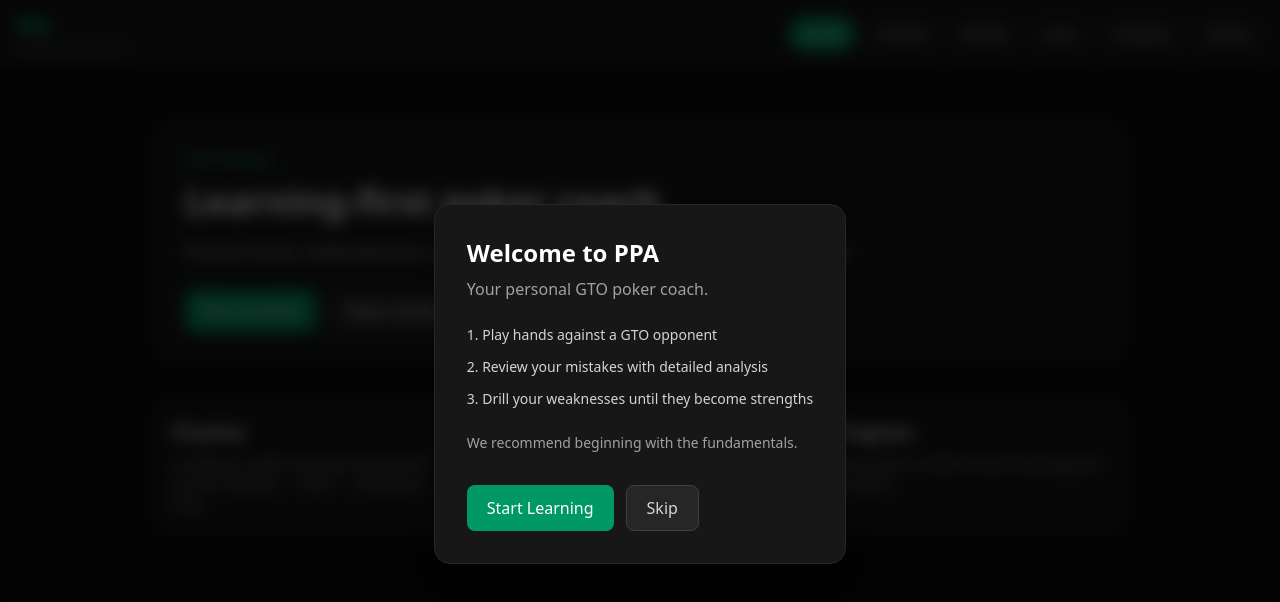
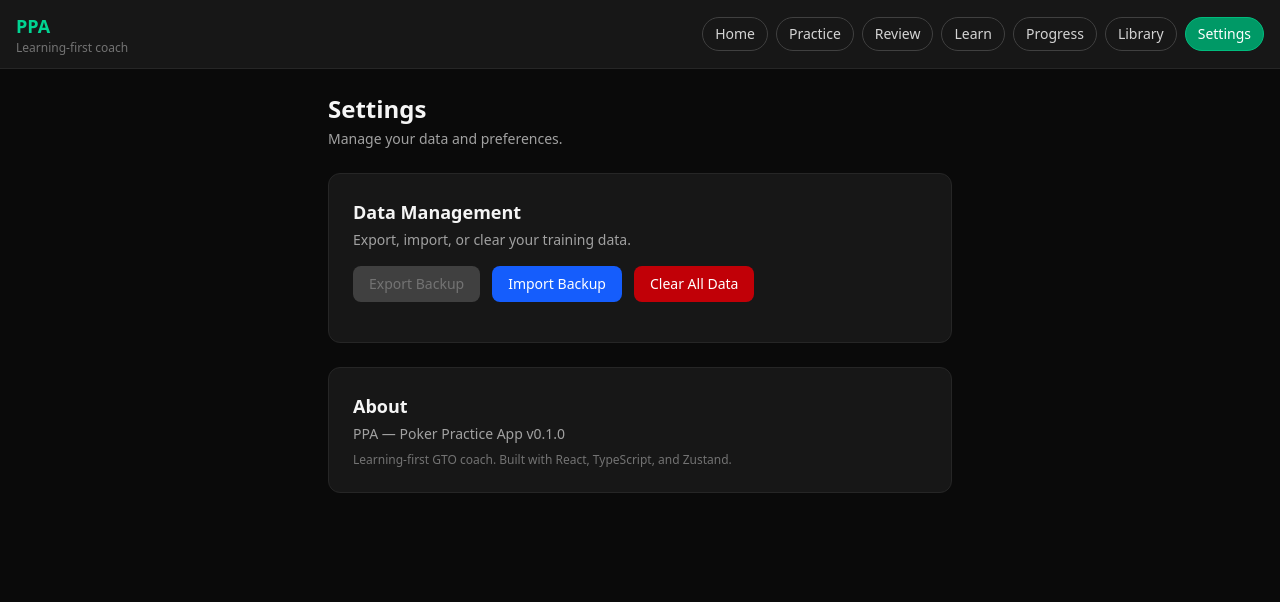
Before and after one commit to llynv/PPA, a React (Vite) app: page /settings in a window 1280 px wide. Before the commit this address led to /. Shown: the top 602 px of the page. Built offline with nearby package versions, Linux system fonts and the light colour scheme.

Commit message:
feat(m7): add Settings page with data export/import/clear controls

```diff
--- a/src/App.tsx
+++ b/src/App.tsx
@@ -8,6 +8,7 @@
 import { ProgressPage } from "./pages/ProgressPage";
 import { LibraryPage } from "./pages/LibraryPage";
 import { LearnPage } from "./pages/LearnPage";
+import { SettingsPage } from "./pages/SettingsPage";
 import { useHydration } from "./hooks/useHydration";
 
 function App() {
@@ -25,6 +26,7 @@
                 <Route path="learn" element={<LearnPage />} />
                 <Route path="progress" element={<ProgressPage />} />
                 <Route path="library" element={<LibraryPage />} />
+                <Route path="settings" element={<SettingsPage />} />
                 <Route path="*" element={<Navigate to="/" replace />} />
             </Route>
         </Routes>
--- a/src/components/layout/productNav.ts
+++ b/src/components/layout/productNav.ts
@@ -11,4 +11,5 @@
     { to: "/learn", label: "Learn" },
     { to: "/progress", label: "Progress" },
     { to: "/library", label: "Library" },
+    { to: "/settings", label: "Settings" },
 ];
--- /dev/null
+++ b/src/components/settings/DataManagement.tsx
@@ -0,0 +1,112 @@
+import { useState } from "react";
+import { useProgressStore } from "../../store/progressStore";
+
+export function DataManagement() {
+    const exportData = useProgressStore((s) => s.exportData);
+    const importData = useProgressStore((s) => s.importData);
+    const clearAllData = useProgressStore((s) => s.clearAllData);
+    const isHydrated = useProgressStore((s) => s.isHydrated);
+
+    const [status, setStatus] = useState<string | null>(null);
+    const [showClearConfirm, setShowClearConfirm] = useState(false);
+
+    const handleExport = async () => {
+        try {
+            const json = await exportData();
+            const blob = new Blob([json], { type: "application/json" });
+            const url = URL.createObjectURL(blob);
+            const a = document.createElement("a");
+            const date = new Date().toISOString().split("T")[0];
+            a.href = url;
+            a.download = `ppa-backup-${date}.json`;
+            a.click();
+            URL.revokeObjectURL(url);
+            setStatus("Data exported successfully");
+        } catch {
+            setStatus("Export failed");
+        }
+    };
+
+    const handleImport = () => {
+        const input = document.createElement("input");
+        input.type = "file";
+        input.accept = ".json";
+        input.onchange = async (e) => {
+            const file = (e.target as HTMLInputElement).files?.[0];
+            if (!file) return;
+            try {
+                const text = await file.text();
+                await importData(text);
+                setStatus("Data imported successfully");
+            } catch (err) {
+                setStatus(`Import failed: ${err instanceof Error ? err.message : "Unknown error"}`);
+            }
+        };
+        input.click();
+    };
+
+    const handleClear = async () => {
+        await clearAllData();
+        setShowClearConfirm(false);
+        setStatus("All data cleared");
+    };
+
+    return (
+        <div className="bg-neutral-900 border border-neutral-800 rounded-xl p-6">
+            <h2 className="text-lg font-bold text-neutral-100 mb-1">Data Management</h2>
+            <p className="text-neutral-400 text-sm mb-4">
+                Export, import, or clear your training data.
+            </p>
+
+            {!isHydrated && (
+                <p className="text-amber-400 text-sm mb-4">Loading data from storage...</p>
+            )}
+
+            <div className="flex flex-wrap gap-3 mb-4">
+                <button
+                    onClick={handleExport}
+                    disabled={!isHydrated}
+                    className="bg-emerald-600 hover:bg-emerald-500 disabled:bg-neutral-700 disabled:text-neutral-500 text-white px-4 py-2 rounded-lg text-sm font-medium transition-colors"
+                >
+                    Export Backup
+                </button>
+
+                <button
+                    onClick={handleImport}
+                    className="bg-blue-600 hover:bg-blue-500 text-white px-4 py-2 rounded-lg text-sm font-medium transition-colors"
+                >
+                    Import Backup
+                </button>
+
+                {!showClearConfirm ? (
+                    <button
+                        onClick={() => setShowClearConfirm(true)}
+                        className="bg-red-700 hover:bg-red-600 text-white px-4 py-2 rounded-lg text-sm font-medium transition-colors"
+                    >
+                        Clear All Data
+                    </button>
+                ) : (
+                    <div className="flex items-center gap-2">
+                        <span className="text-red-400 text-sm">Are you sure?</span>
+                        <button
+                            onClick={handleClear}
+                            className="bg-red-600 hover:bg-red-500 text-white px-3 py-1.5 rounded text-sm font-medium transition-colors"
+                        >
+                            Yes, delete everything
+                        </button>
+                        <button
+                            onClick={() => setShowClearConfirm(false)}
+                            className="bg-neutral-700 hover:bg-neutral-600 text-white px-3 py-1.5 rounded text-sm font-medium transition-colors"
+                        >
+                            Cancel
+                        </button>
+                    </div>
+                )}
+            </div>
+
+            {status && (
+                <p className="text-sm text-neutral-300">{status}</p>
+            )}
+        </div>
+    );
+}
--- /dev/null
+++ b/src/pages/SettingsPage.tsx
@@ -0,0 +1,26 @@
+import { DataManagement } from "../components/settings/DataManagement";
+
+export function SettingsPage() {
+    return (
+        <div className="max-w-2xl mx-auto p-6 space-y-6">
+            <div>
+                <h1 className="text-2xl font-bold text-neutral-100 mb-1">Settings</h1>
+                <p className="text-neutral-400 text-sm">
+                    Manage your data and preferences.
+                </p>
+            </div>
+
+            <DataManagement />
+
+            <div className="bg-neutral-900 border border-neutral-800 rounded-xl p-6">
+                <h2 className="text-lg font-bold text-neutral-100 mb-1">About</h2>
+                <p className="text-neutral-400 text-sm">
+                    PPA — Poker Practice App v0.1.0
+                </p>
+                <p className="text-neutral-500 text-xs mt-2">
+                    Learning-first GTO coach. Built with React, TypeScript, and Zustand.
+                </p>
+            </div>
+        </div>
+    );
+}
```
